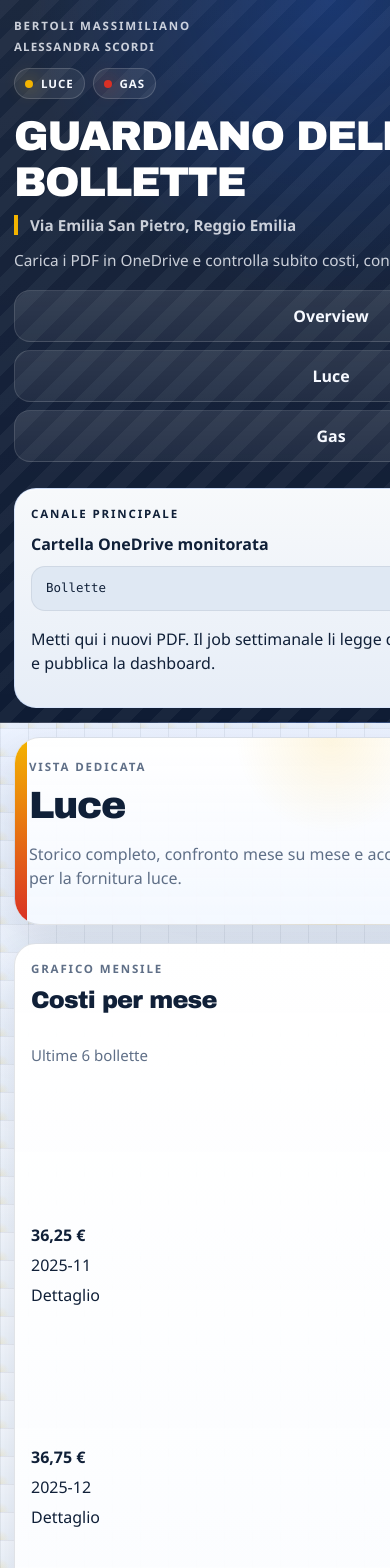
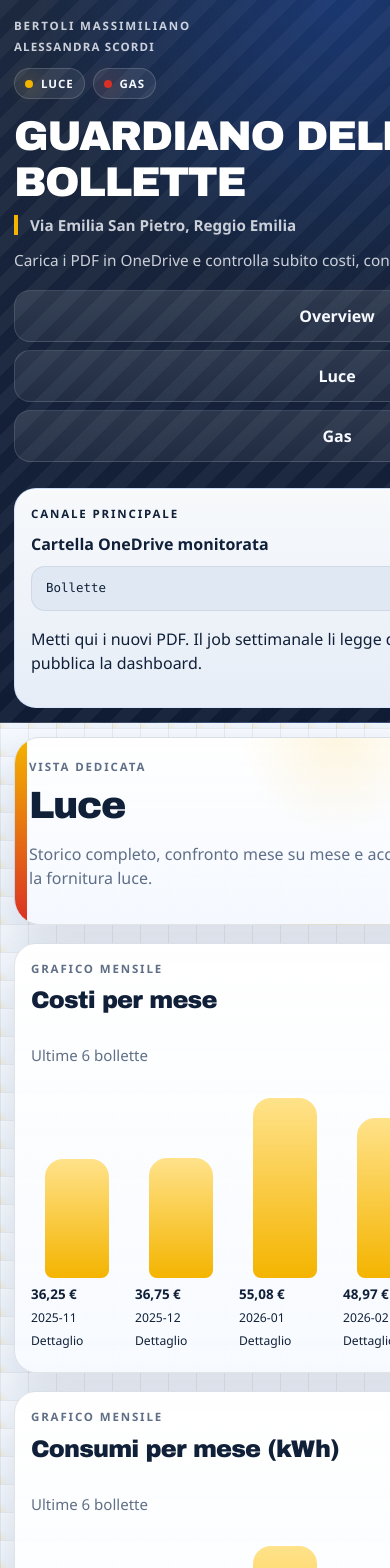
Before and after one commit to maxswex98/GuardianoDelleBollette, a Next.js app: page /utilities/electricity in a window 390 px wide. Shown: the top 1568 px of the page. Built offline with nearby package versions, Linux system fonts and the light colour scheme.

Commit message:
fix: tighten mobile chart layout

```diff
--- a/src/app/globals.css
+++ b/src/app/globals.css
@@ -1014,3 +1014,56 @@ th {
     width: 100%;
   }
 }
+
+@media (max-width: 720px) {
+  .chart-row {
+    display: flex;
+    align-items: flex-end;
+    gap: 12px;
+    overflow-x: auto;
+    padding-bottom: 8px;
+    scroll-snap-type: x proximity;
+  }
+
+  .chart-row.stacked {
+    gap: 12px;
+  }
+
+  .chart-column {
+    flex: 0 0 92px;
+    min-width: 92px;
+    scroll-snap-align: start;
+  }
+
+  .chart-row.stacked .chart-column {
+    flex-basis: 96px;
+    min-width: 96px;
+  }
+
+  .chart-bar {
+    width: 100%;
+    max-width: 64px;
+    margin-inline: auto;
+  }
+
+  .stacked-bar-shell {
+    width: 100%;
+    max-width: 64px;
+    margin-inline: auto;
+  }
+
+  .chart-column strong {
+    font-size: 0.84rem;
+    line-height: 1.2;
+  }
+
+  .chart-column span,
+  .chart-column a {
+    font-size: 0.76rem;
+    line-height: 1.25;
+  }
+
+  .chart-description {
+    font-size: 0.9rem;
+  }
+}
```
